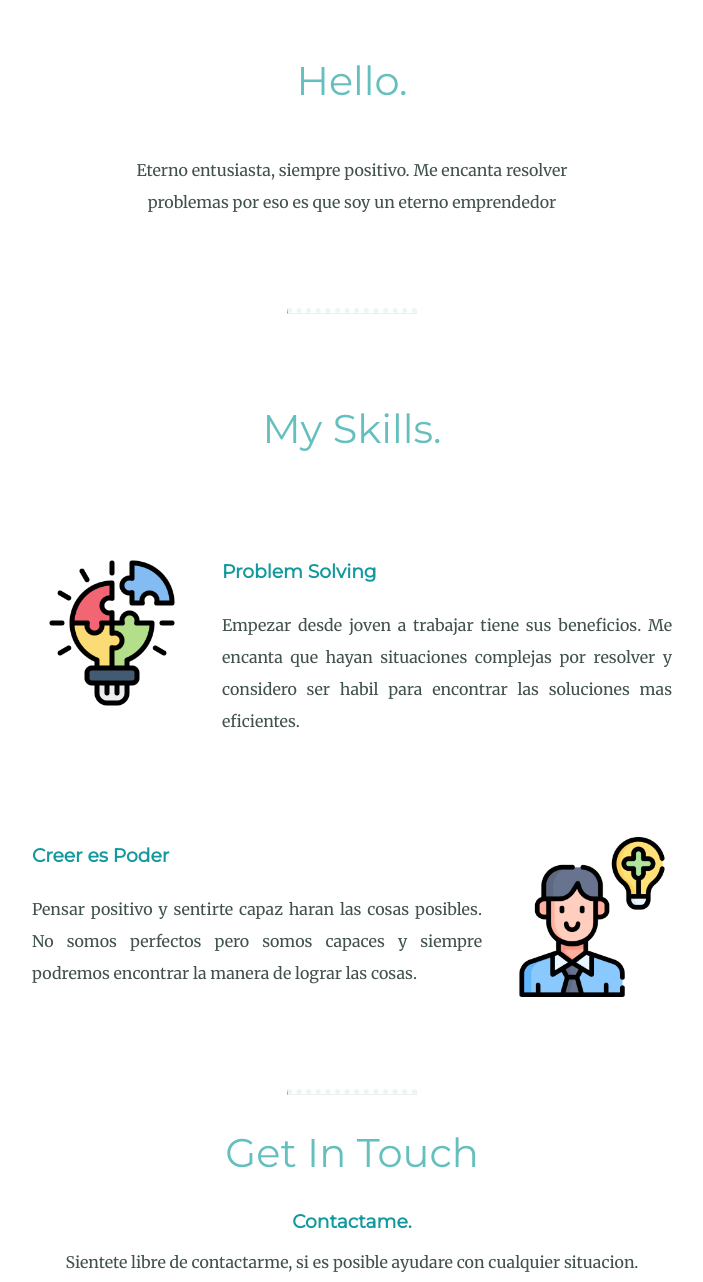
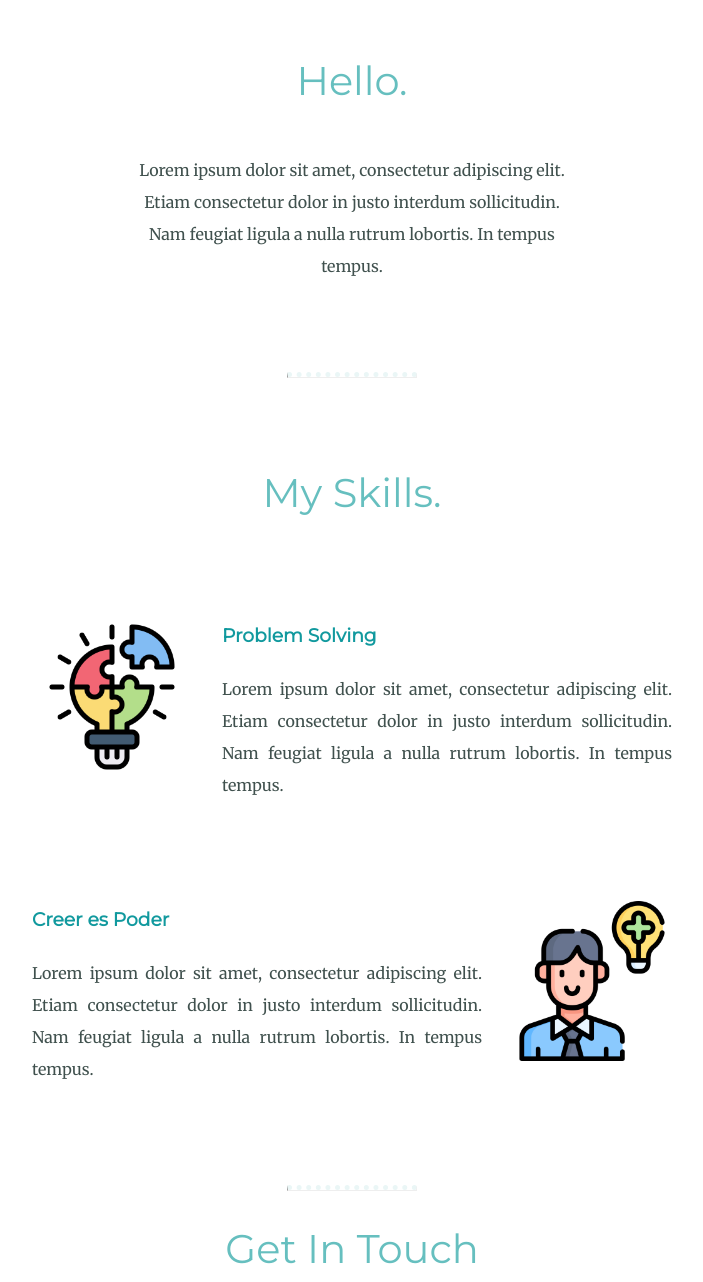
Before and after one commit to AlexRR9388/CV, a plain HTML site: page index.html in a window 1280 px wide. Shown: the part 1079-2361 px from the top of the page, without its empty margins (288-991 px from the left). Drawn offline with Linux system fonts and the light colour scheme.

Commit message:
Update index.html

```diff
--- a/index.html
+++ b/index.html
@@ -29,7 +29,7 @@
         <div class="profile">
           <img src="Alex Risueno.png" alt="Alex profile picture">
           <h2>Hello.</h2>
-          <p class="profilep">Eterno entusiasta, siempre positivo. Me encanta resolver problemas por eso es que soy un eterno emprendedor</p>
+          <p class="profilep">Lorem ipsum dolor sit amet, consectetur adipiscing elit. Etiam consectetur dolor in justo interdum sollicitudin. Nam feugiat ligula a nulla rutrum lobortis. In tempus tempus.</p>
         </div>
         <hr>
         <div class="skills">
@@ -37,12 +37,12 @@
           <div class="skill-row">
             <img class="idea" src="idea.png" alt="Skill coaching">
             <h3>Problem Solving</h3>
-            <p>Empezar desde joven a trabajar tiene sus beneficios. Me encanta que hayan situaciones complejas por resolver y considero ser habil para encontrar las soluciones mas eficientes.</p>
+            <p>Lorem ipsum dolor sit amet, consectetur adipiscing elit. Etiam consectetur dolor in justo interdum sollicitudin. Nam feugiat ligula a nulla rutrum lobortis. In tempus tempus.</p>
           </div>
           <div class="skill-row">
             <img class="positivo" src="positive-thinking.png" alt="skill leadership">
             <h3>Creer es Poder</h3>
-            <p>Pensar positivo y sentirte capaz haran las cosas posibles. No somos perfectos pero somos capaces y siempre podremos encontrar la manera de lograr las cosas.</p>
+            <p>Lorem ipsum dolor sit amet, consectetur adipiscing elit. Etiam consectetur dolor in justo interdum sollicitudin. Nam feugiat ligula a nulla rutrum lobortis. In tempus tempus.</p>
           </div>
         </div>
         <hr>
```
